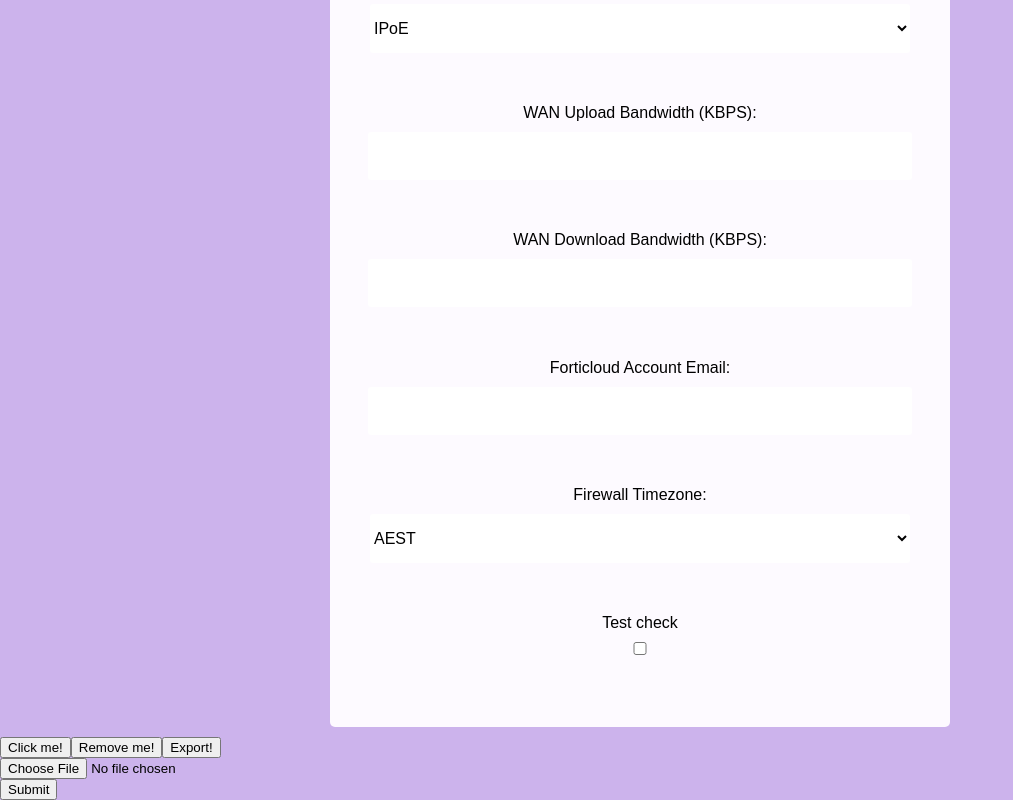
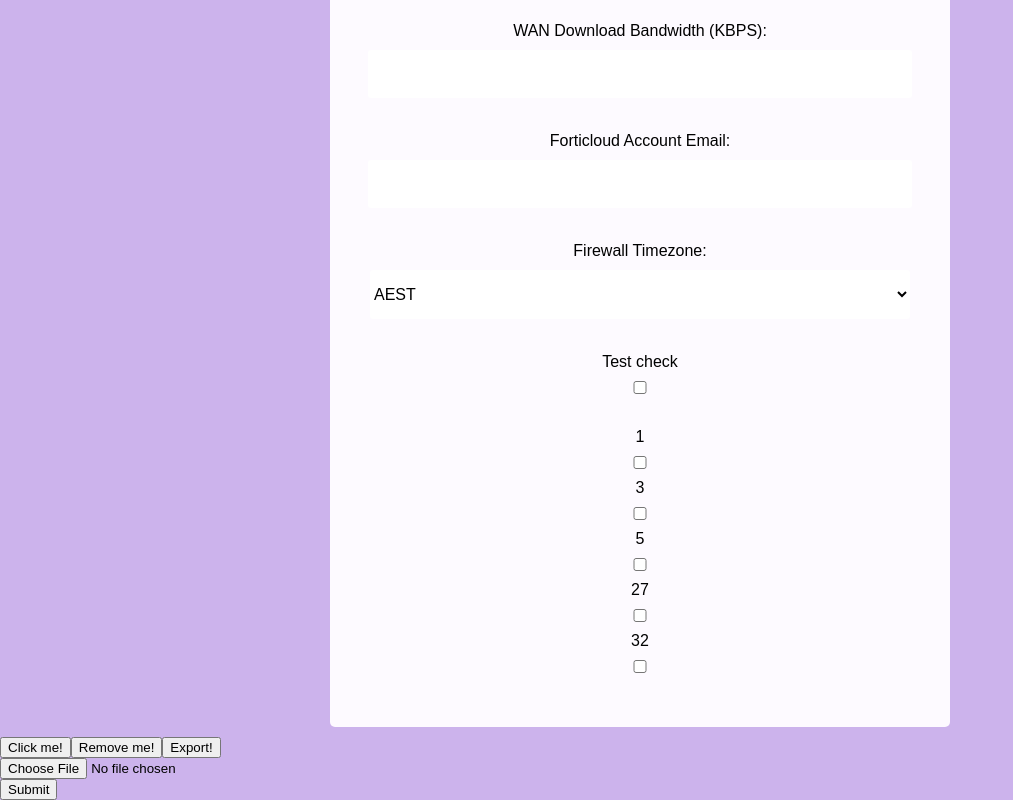
Before and after one commit to ImACoose/FirewallConfigGenReact, a React (Create React App) app in the folder firewall-config-gen-client/: page / in a window 1280 px wide. Shown: the part 1433-2233 px from the top of the page, without its empty margins (0-1013 px from the left). Built offline with nearby package versions, Linux system fonts and the light colour scheme.

Commit message:
checkbox groups can be saved

```diff
--- a/firewall-config-gen-client/src/Components/FormBody.js
+++ b/firewall-config-gen-client/src/Components/FormBody.js
@@ -49,11 +49,27 @@ class FireWallDetailsForm extends React.Component{
                 if (ContainerTypes.FirewallDefaults[keyname].InputType == "text"){
                     NewData["FirewallDefaults"][keyname] = "";
                 }
+                else if (ContainerTypes.FirewallDefaults[keyname].InputType == "checkbox"){
+                    NewData["FirewallDefaults"][keyname]= true
+                }
+                else if (ContainerTypes.FirewallDefaults[keyname].InputType == "checkboxGroup"){
+                    NewData["FirewallDefaults"][keyname]= {}
+                    console.log(ContainerTypes.FirewallDefaults[keyname].InputType)
+
+                    const checkboxArray = ContainerTypes.FirewallDefaults[keyname].checkboxArray
+
+                    checkboxArray.forEach(element => {
+                        console.log(element)
+                        NewData["FirewallDefaults"][keyname][element] = false
+                    });
+                }
                 else if (ContainerTypes.FirewallDefaults[keyname].InputType == "select"){
                     NewData["FirewallDefaults"][keyname] = ContainerTypes.FirewallDefaults[keyname].SelectOptions[0];
                 }
             }
         })
+
+
 
         this.state = {
             formData: NewData,
@@ -70,6 +86,8 @@ class FireWallDetailsForm extends React.Component{
             vlanIncrement: 0,
             pfIncremenet: 0,
         }
+
+        console.log(this.state.formData)
 
         this.handleChange = this.handleChange.bind(this);
         this.handleSubmit = this.handleSubmit.bind(this);
@@ -153,9 +171,28 @@ class FireWallDetailsForm extends React.Component{
         console.log(containerType)
 
         Object.keys(ContainerTypes[containerType]).map(function(keyname, keyindex){
+            console.log(ContainerTypes[containerType][keyname])
             if (ContainerTypes[containerType][keyname].Name){
                 if (ContainerTypes[containerType][keyname].InputType == "text"){
                     newSaved[containerID][keyname] = "";
+                }
+                else if (ContainerTypes[containerType][keyname].InputType == "checkbox"){
+                    newSaved[containerID][keyname] = true
+                }
+                else if (ContainerTypes[containerType][keyname].InputType == "checkboxGroup"){
+                    console.log(ContainerTypes[containerType][keyname].InputType)
+
+                    if (newSaved[containerID[keyname]] == undefined){
+                        console.log("not found")
+                        newSaved[containerID][keyname] = {}
+                    }
+
+                    const checkboxArray = ContainerTypes[containerType][keyname].checkboxArray
+
+                    checkboxArray.forEach(element => {
+                        console.log(element)
+                        newSaved[containerID][keyname][element] = false
+                    });
                 }
                 else if (ContainerTypes[containerType][keyname].InputType == "select"){
                     newSaved[containerID][keyname] = ContainerTypes[containerType][keyname].SelectOptions[0];
@@ -250,7 +287,18 @@ class FireWallDetailsForm extends React.Component{
         var NewData = FormData
 
         if (target.type == "checkbox"){
-            NewData[gggParent.id][target.id] = target.checked
+            //check whether it's part of a group, or standalone
+            const parent = target.parentElement.parentElement //get the div, they're all inside of labels
+            if (parent.classList[0] =="checkboxGroup"){
+                NewData[gggParent.id][parent.id][target.id] = target.checked
+            }
+            else{
+                NewData[gggParent.id][target.id] = target.checked
+            }
+
+        }
+        else if (target.type == "select"){
+
         }
         else{
             NewData[gggParent.id][target.id] = target.value
@@ -426,6 +474,7 @@ class FireWallDetailsForm extends React.Component{
 
                                         // for each object in the field, create an input
                                         Object.keys(ContainerTypes[item]).map(function(keyname, keyindex){
+
                                             // if it's the name property, assign it to the header (with any relevant concatenation)
                                             if (!ContainerTypes[item][keyname].Name){
 
@@ -464,12 +513,24 @@ class FireWallDetailsForm extends React.Component{
                                                         </CreateInput>
                                                     )
                                                 }
+                                                else if(ContainerTypes[item][keyname].InputType === "checkboxGroup"){
+                                                    //checks whether there's a value to import
+                                                    const otherID = ContainerTypes[item][keyname].ID;
+                                                    return(
+                                                        <CreateInput
+                                                        id = {ContainerTypes[item][keyname].ID}
+                                                        name = {itemName}
+                                                        type = {ContainerTypes[item][keyname].InputType}
+                                                        onBlur={handleBlur}
+                                                        onChange={handleChangeEvent}
+                                                        checkboxArray = {ContainerTypes[item][keyname].checkboxArray}
+                                                        >
+                                                        </CreateInput>
+                                                    )
+                                                }
                                                 else{
                                                     //checks whether there's a value to import
                                                     const otherID = ContainerTypes[item][keyname].ID;
-                                                    console.log(otherID)
-                                                    console.log(ContainerTypes[item][keyname])
-                                                    console.log(ContainerTypes[item][keyname].InputType)
 
                                                     return(
                                                         <CreateInput
--- a/firewall-config-gen-client/src/Components/InputField.js
+++ b/firewall-config-gen-client/src/Components/InputField.js
@@ -1,6 +1,6 @@
 import './InputField.css'
 
-function CreateInputField ({id, name, type, onBlur, onChange, importedValue, SelectOptions}) {
+function CreateInputField ({id, name, type, onBlur, onChange, importedValue, SelectOptions, checkboxArray}) {
 
     if (type == "select"){
         return (
@@ -23,8 +23,6 @@ function CreateInputField ({id, name, type, onBlur, onChange, importedValue, Sel
         )
     }
     else if (type=="checkbox"){
-        console.log(type)
-        console.log("checkbox field")
         return (
             <div>
                 <label> {name}<input id = {id} type = "checkbox" onChange={onChange}/></label>
@@ -32,7 +30,19 @@ function CreateInputField ({id, name, type, onBlur, onChange, importedValue, Sel
         )
     }
     else if (type=="checkboxGroup"){
-
+        const arrayOfFields = checkboxArray
+        return(
+            <div className='checkboxGroup' id = {id}>
+                {arrayOfFields.map(element => {
+                    return(
+                        <label>
+                            {element}
+                            <input id = {element} type = "checkbox" onChange={onChange} value={importedValue}/>
+                        </label>
+                    )
+                })}
+            </div>
+        )
     }
     else{
         console.log("The imported value is" + importedValue)
--- a/firewall-config-gen-client/src/ContainerTypes.js
+++ b/firewall-config-gen-client/src/ContainerTypes.js
@@ -127,6 +127,13 @@ const ContainerTypes = {
             InputType: "checkbox",
             Name: "Test check",
         },
+
+        checkBoxGroup: {
+            ID: "checkBoxGroup",
+            InputType: "checkboxGroup",
+            Name: "Checkbox group",
+            checkboxArray: ["1","3","5","27","32"],
+        },
     } ,
 
     FirewallOptions: {
```
